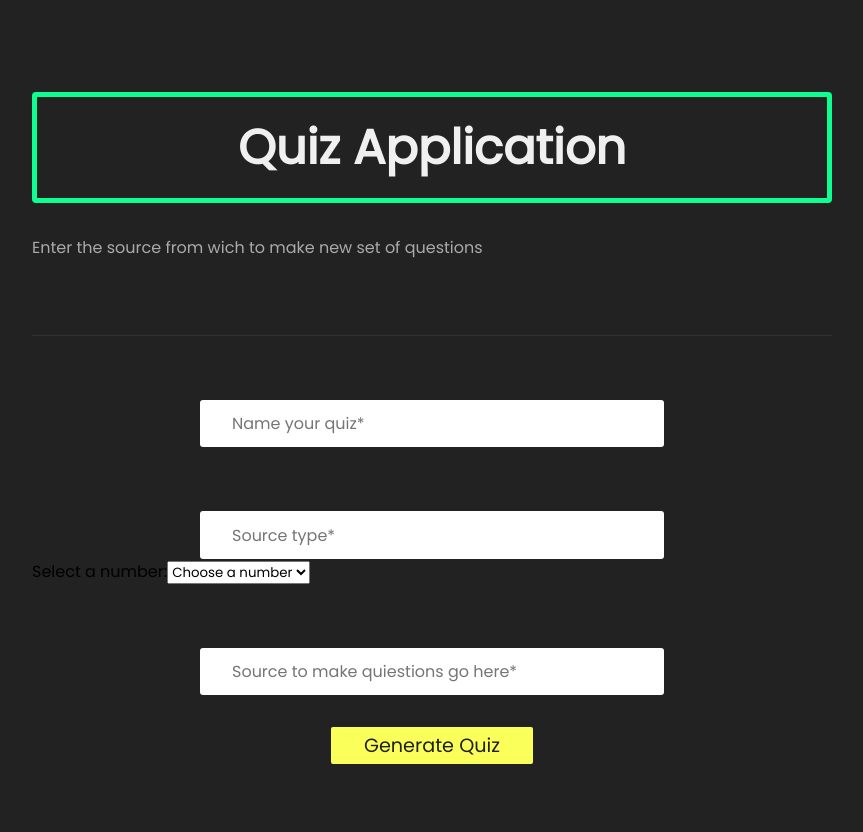
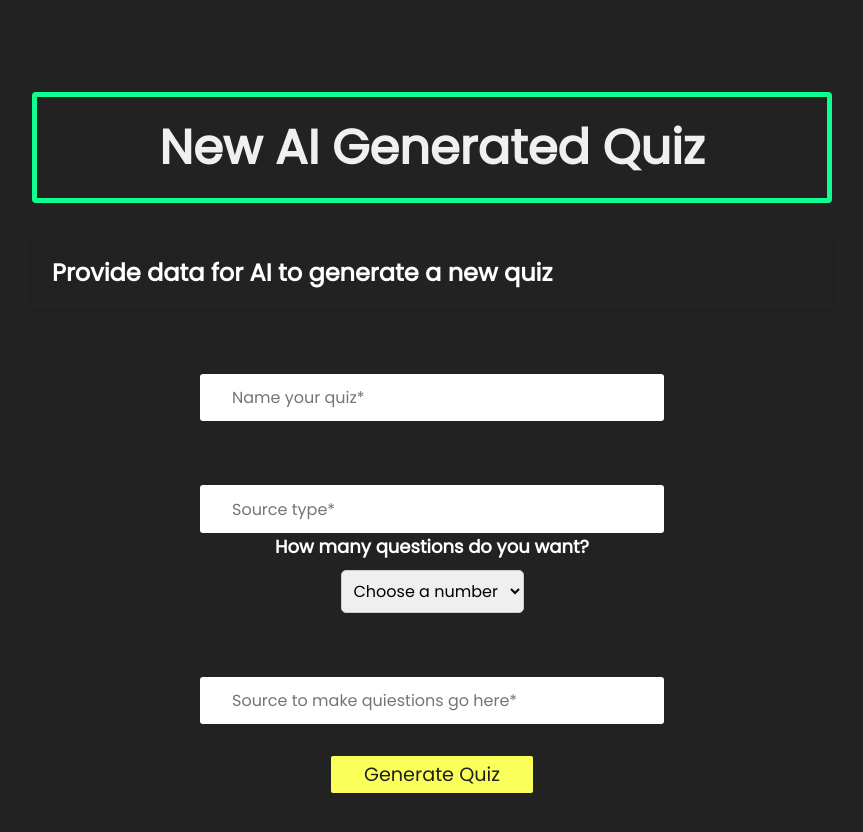
Before and after one commit to CyberButton/client, a React (Create React App) app: page /generate in a window 1280 px wide. Shown: the top 832 px of the page, without its empty margins (208-1071 px from the left). Built offline with nearby package versions, Linux system fonts and the light colour scheme.

Commit message:
loop api call bug fix + visual upgrades

```diff
--- a/src/components/Generate.js
+++ b/src/components/Generate.js
@@ -54,14 +54,47 @@ export default function Generate() {
         return <Navigate to={{ pathname: '/quiz'}} replace={true}></Navigate>
     }
 
+    const headerStyle = {
+        //textAlign: 'left', // Align text to the most left
+        color: 'white',
+        padding: '20px',
+        margin: '0',
+        boxShadow: '0 2px 4px rgba(0, 0, 0, 0.1)',
+      };
+
+      const styles = {
+        container: {
+          display: 'flex',
+          flexDirection: 'column',
+          alignItems: 'center',
+          marginBottom: '20px',
+        },
+        label: {
+          fontSize: '18px',
+          fontWeight: 'bold',
+          marginBottom: '10px',
+          color: 'white'
+        },
+        select: {
+          padding: '8px',
+          fontSize: '16px',
+          borderRadius: '5px',
+          border: '1px solid #ccc',
+          outline: 'none',
+          cursor: 'pointer',
+        },
+        selected: {
+          marginTop: '10px',
+          fontSize: '16px',
+        },
+      };
+
     return (
 
         <div className="container">
-            <h1 className='title text-light'>Quiz Application</h1>
+            <h1 className='title text-light'>New AI Generated Quiz</h1>
 
-            <ul>
-                <li>Enter the source from wich to make new set of questions</li>
-            </ul>
+            <h2 style={headerStyle}>Provide data for AI to generate a new quiz</h2>
 
             <form id="form">
             <input ref={nameOfMCQ} className="userid" type="text" placeholder='Name your quiz*' />
@@ -71,15 +104,15 @@ export default function Generate() {
             <input ref={sourceType} className="userid" type="text" placeholder='Source type*' />
             </form>
 
-            <div>
-            <label>Select a number:</label>
-            <select value={selectedNumber} onChange={handleDropdownChange}>
+            <div style={styles.container}>
+            <label style={styles.label}>How many questions do you want?</label>
+            <select value={selectedNumber} onChange={handleDropdownChange} style={styles.select}>
                 <option value="">Choose a number</option>
                 <option value="5">5</option>
                 <option value="10">10</option>
                 <option value="15">15</option>
             </select>
-            {selectedNumber && <p>You selected: {selectedNumber}</p>}
+            {selectedNumber && <p style={styles.selected}>You selected: {selectedNumber}</p>}
             </div>
 
             <form id="form">
--- a/src/components/Main.js
+++ b/src/components/Main.js
@@ -19,14 +19,14 @@ export default function Main() {
 
   return (
     <div className='container'>
-        <h1 className='title text-light'>Quiz Application</h1>
+        <h1 className='title text-light'>AI Quiz Application</h1>
 
         <ol>
-            <li>You will be asked 10 questions one after another.</li>
-            <li>10 points is awarded for the correct answer.</li>
-            <li>Each question has three options. You can choose only one options.</li>
-            <li>You can review and change answers before the quiz finish.</li>
-            <li>The result will be declared at the end of the quiz.</li>
+            <li>Log in with your Username.</li>
+            <li>Select one of your previously generated quizzes.</li>
+            <li>Or make a new AI generated quiz from your data.</li>
+            <li>Name your quiz, provide data and how many questions you want.</li>
+            <li>Good luck on taking your AI quizzes!</li>
         </ol>
 
         <form id="form">
--- a/src/components/Quiz.js
+++ b/src/components/Quiz.js
@@ -18,6 +18,7 @@ export default function Quiz() {
     const [check, setChecked] = useState(undefined)
 
     const result = useSelector(state => state.result.result);
+    const nameOfMCQ = useSelector(state => state.result.nameOfMCQ);
     const { queue, trace } = useSelector(state => state.questions);
     const dispatch = useDispatch()
 
@@ -57,7 +58,7 @@ export default function Quiz() {
 
   return (
     <div className='container'>
-        <h1 className='title text-light'>Quiz Application</h1>
+        <h1 className='title text-light'>{nameOfMCQ}</h1>
 
         {/* display questions */}
         <Questions onChecked={onChecked}/>
--- a/src/components/Result.js
+++ b/src/components/Result.js
@@ -51,7 +51,7 @@ export default function Result() {
 
   return (
     <div className='container'>
-        <h1 className='title text-light'>Quiz Application</h1>
+        <h1 className='title text-light'>Quiz Results</h1>
 
         <div className='result flex-center'>
             <div className='flex'>
--- a/src/components/Select.js
+++ b/src/components/Select.js
@@ -24,7 +24,7 @@ export default function Select() {
           };
 
           fetchData();
-        }, [serverData]);
+        }, []);
 
         function onNewClick() {
             console.log("click new quiz")
@@ -56,7 +56,7 @@ export default function Select() {
 
     return(
         <div className="container">
-            <h1 className='title text-light'>Quiz Application</h1>
+            <h1 className='title text-light'>Select Quiz/Generate New Quiz</h1>
 
             <div className='start'>
                 <button className='btn' onClick={onNewClick}>Start New Quiz</button>
```
